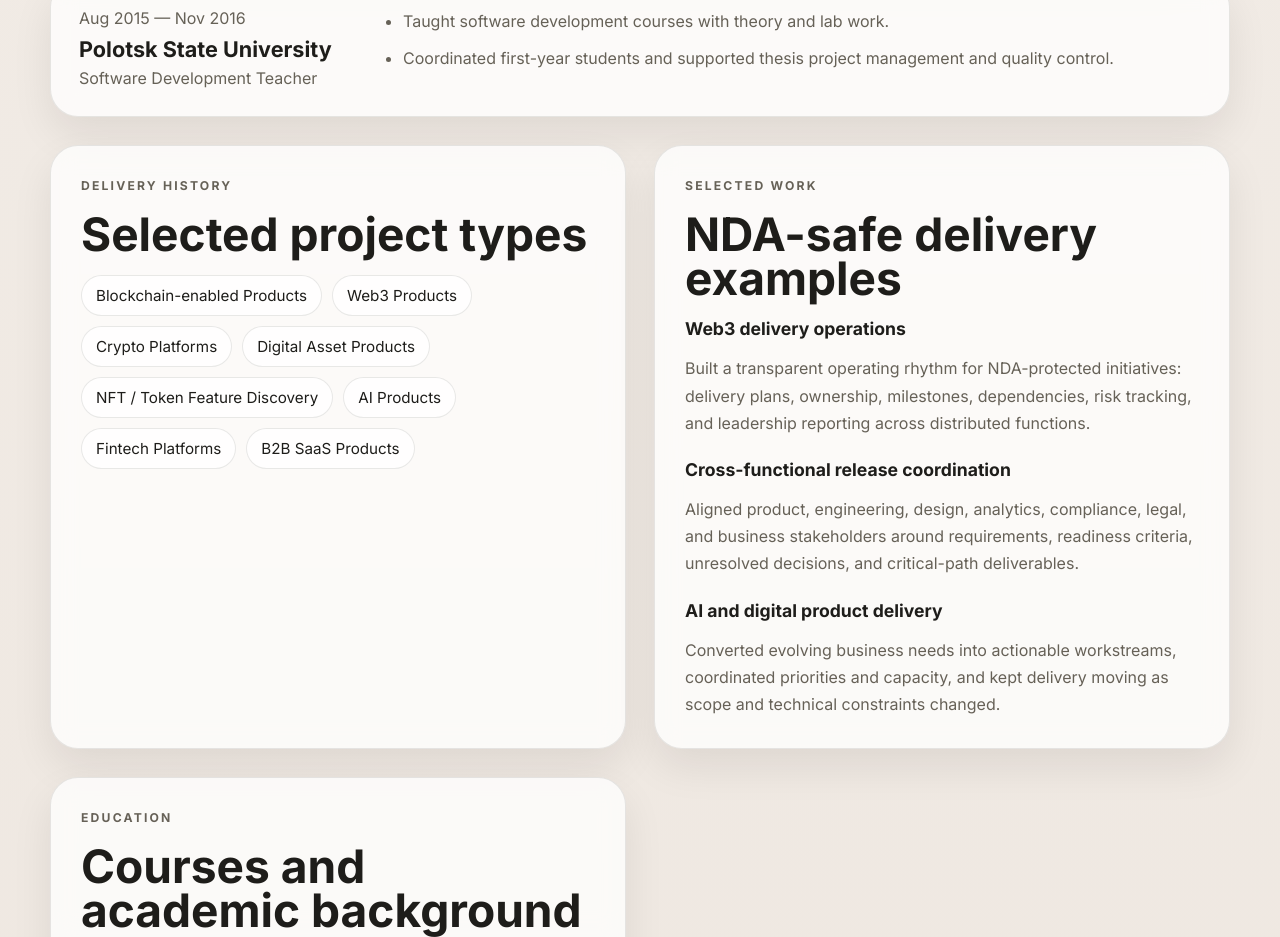
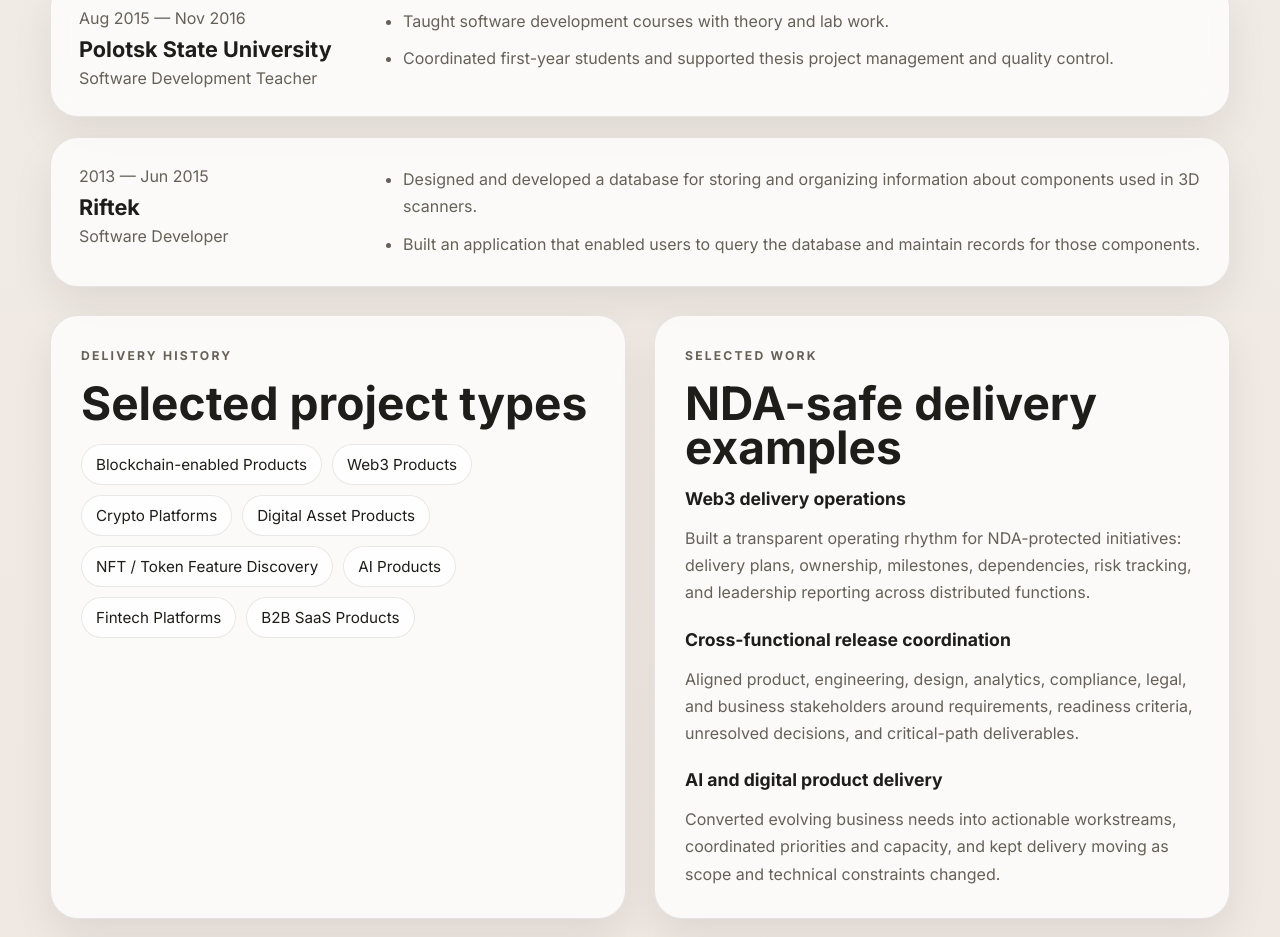
Before and after one commit to Boichenko/boichenko.github.io, a React (Vite) app: page / in a window 1280 px wide. Shown: the part 3729-4666 px from the top of the page. Built offline with nearby package versions, Linux system fonts and the light colour scheme.

Commit message:
Add Riftek development experience and sync CV

```diff
--- a/src/App.jsx
+++ b/src/App.jsx
@@ -65,6 +65,15 @@ const experience = [
     achievements: [
       'Taught software development courses with theory and lab work.',
       'Coordinated first-year students and supported thesis project management and quality control.',
+    ],
+  },
+  {
+    company: 'Riftek',
+    role: 'Software Developer',
+    period: '2013 — Jun 2015',
+    achievements: [
+      'Designed and developed a database for storing and organizing information about components used in 3D scanners.',
+      'Built an application that enabled users to query the database and maintain records for those components.',
     ],
   },
 ]
```
Also changed, not shown: 1 other file (tests, documents, lock files or other folders).
